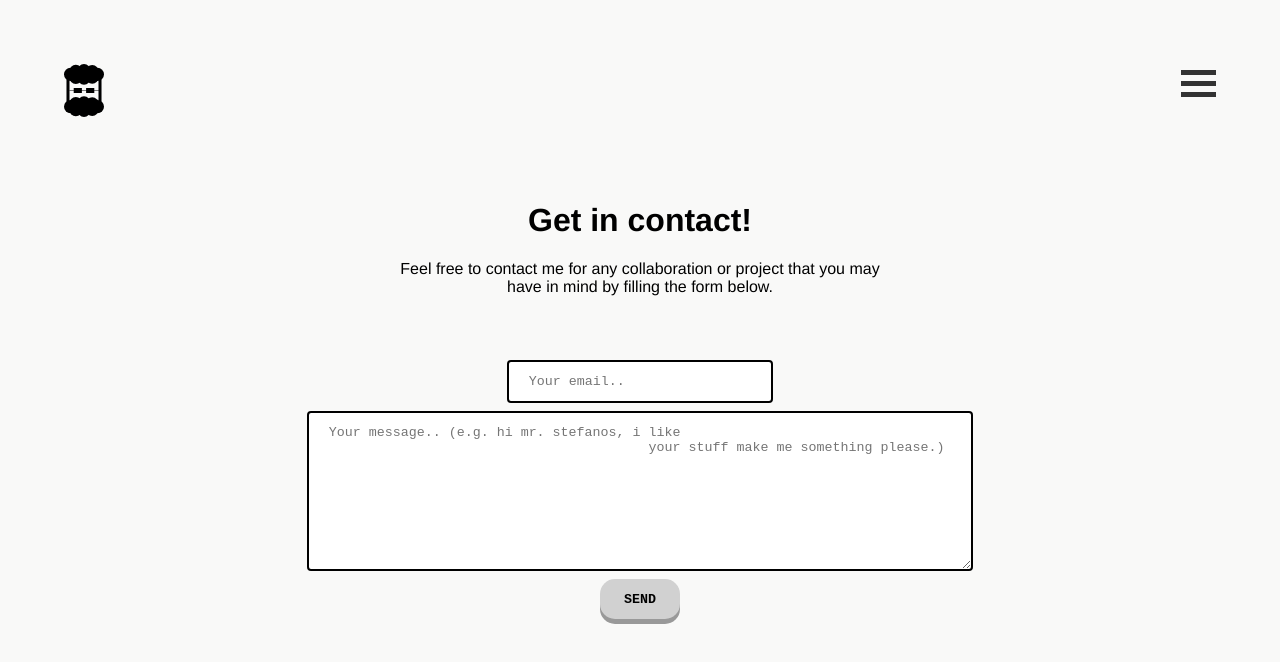
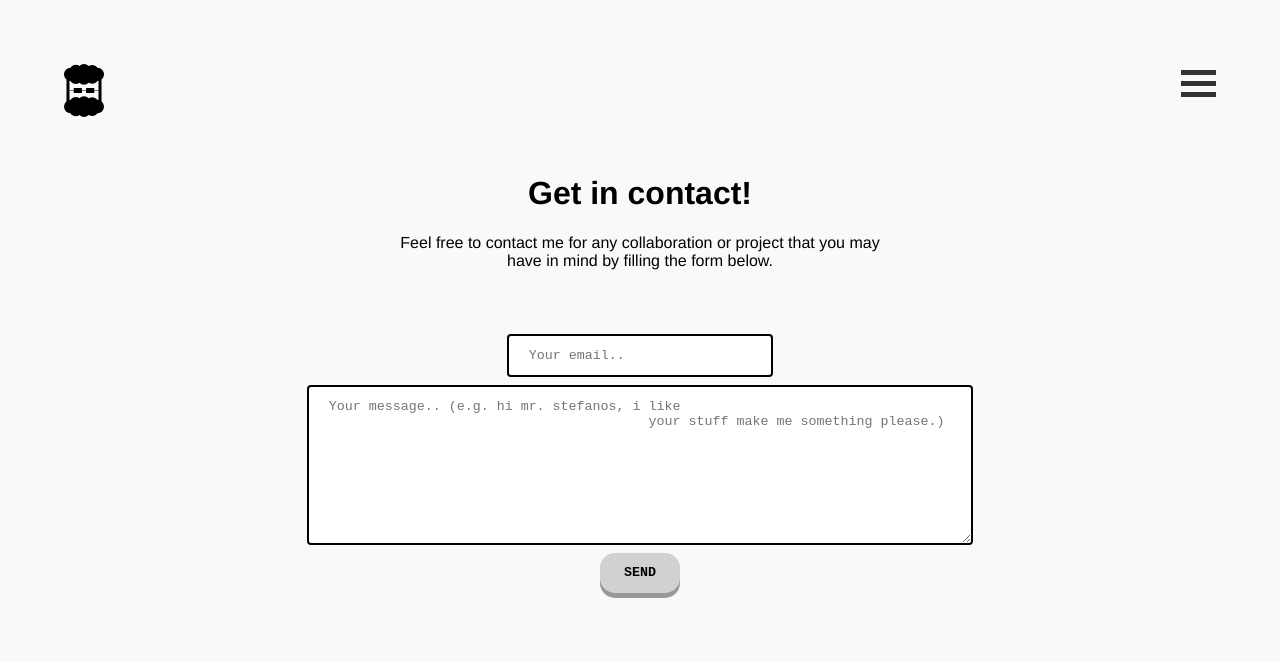
Before and after one commit to msfstef/msfstef.github.io, a React (Create React App) app: page /#/contact in a window 1280 px wide. Shown: the top 662 px of the page. Built offline with nearby package versions, Linux system fonts and the light colour scheme.

Commit message:
added slight margin to contact page

```diff
--- a/src/components/Contact.css
+++ b/src/components/Contact.css
@@ -85,6 +85,7 @@
     border: none;
     border-radius: 15px;
     box-shadow: 0 5px #999;
+    margin-bottom: 4em;
 }
 
 
```
